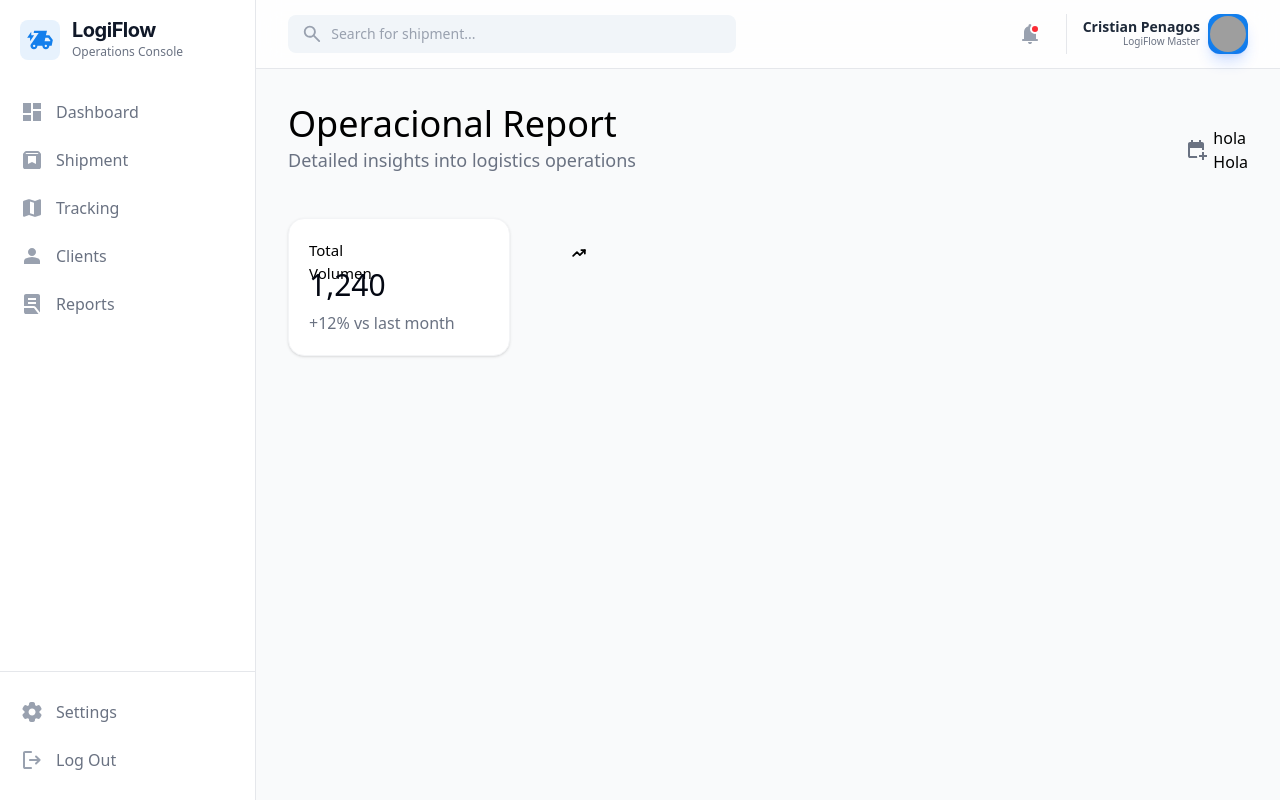
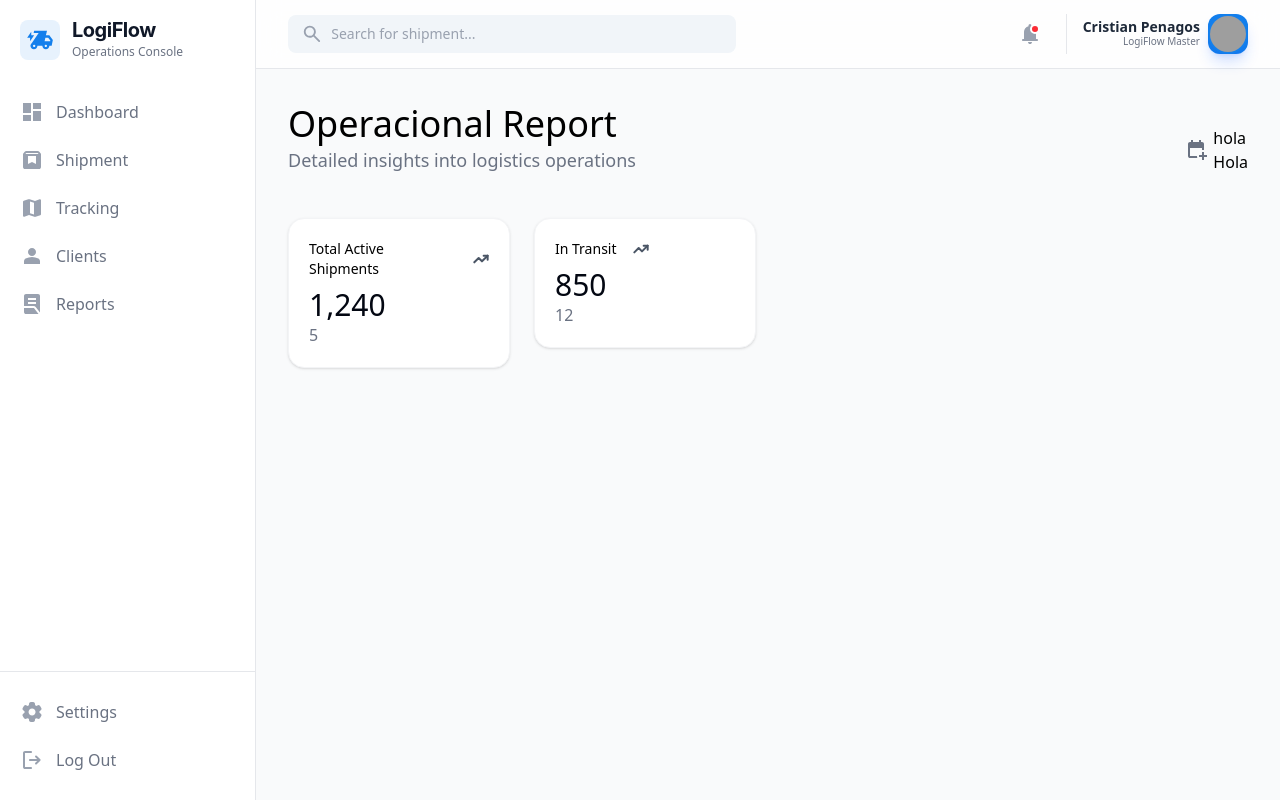
Before and after one commit to xXCpFireXx/LogiFlow-Frontend, an Angular app: page /report in a window 1280 px wide. Built offline with nearby package versions, Linux system fonts and the light colour scheme; grey boxes are pictures that could not be loaded.

Commit message:
fix card report

```diff
--- a/src/app/components/card-report/card-report.html
+++ b/src/app/components/card-report/card-report.html
@@ -1,31 +1,29 @@
-
-<!--Titulo y logo-->
-<div class="flex gap-50 items-center">
-    <div>
-        <h5 class="text-[15px] font-light text-gray-450 h-7">
-            Total Volumen
-        </h5>
-    </div>
-    <div>
-        <svg xmlns="http://www.w3.org/2000/svg" width="14" height="14" viewBox="0 0 24 24" fill="none"
-            stroke="currentColor" stroke-width="3" stroke-linecap="round" stroke-linejoin="round">
-            <polyline points="22 7 13.5 15.5 8.5 10.5 2 17"></polyline>
-            <polyline points="16 7 22 7 22 13"></polyline>
-        </svg>
-    </div>
+<!-- Título y logo -->
+<div class="flex flex-col sm:flex-row sm:items-center gap-2 sm:gap-4">
+    <h5 class="text-sm font-light text-gray-450">
+        {{ titulo() }}
+    </h5>
+<!--Logo-->
+    <svg xmlns="http://www.w3.org/2000/svg"
+        class="w-4 h-4 text-gray-600"
+        viewBox="0 0 24 24"
+        fill="none"
+        stroke="currentColor"
+        stroke-width="3"
+        stroke-linecap="round"
+        stroke-linejoin="round">
+        <polyline points="22 7 13.5 15.5 8.5 10.5 2 17"></polyline>
+        <polyline points="16 7 22 7 22 13"></polyline>
+    </svg>
 </div>
 
+<!-- Descripción -->
+<div class="flex-1 mt-2">
+    <h1 class="text-2xl sm:text-3xl font-medium text-gray-950">
+        {{ valor() }}
+    </h1>
 
-<!--Descripción-->
-<div class="flex-1 ">
-    <div>
-        <h1 class="text-3xl h-11 font-medium text-gray-950">
-            1,240
-        </h1>
-    </div>
-    <div>
-        <span class="text-gray-500">
-            +12% vs last month
-        </span>
-    </div>
+    <span class="text-sm sm:text-base text-gray-500">
+        {{ description() }}
+    </span>
 </div>
--- a/src/app/pages/report/report.html
+++ b/src/app/pages/report/report.html
@@ -29,13 +29,18 @@
 <div class="py-6 w-full">
     <div class="grid grid-cols-1 sm:grid-cols-2 lg:grid-cols-4 gap-6 w-full">
 
+        @for (item of cards; track item.titulo) {
         <app-card class="w-full">
 
             <app-card-report
-
+                [titulo]="item.titulo"
+                [valor]="item.valor"
+                [description]="item.description"
+                [icon]="item.icon"
             >
             </app-card-report>
         </app-card>
+    }
 
     </div>
 
```
